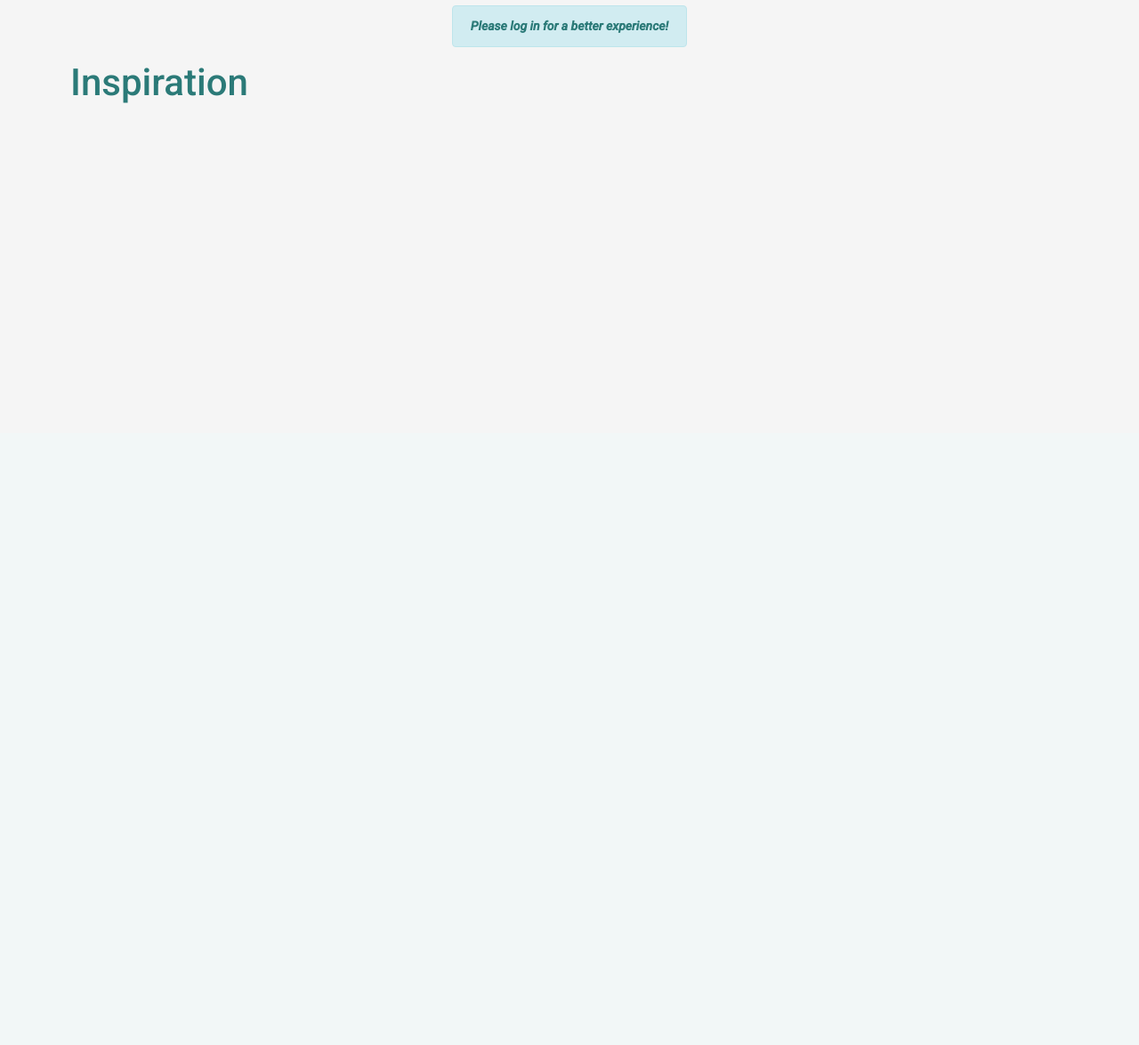
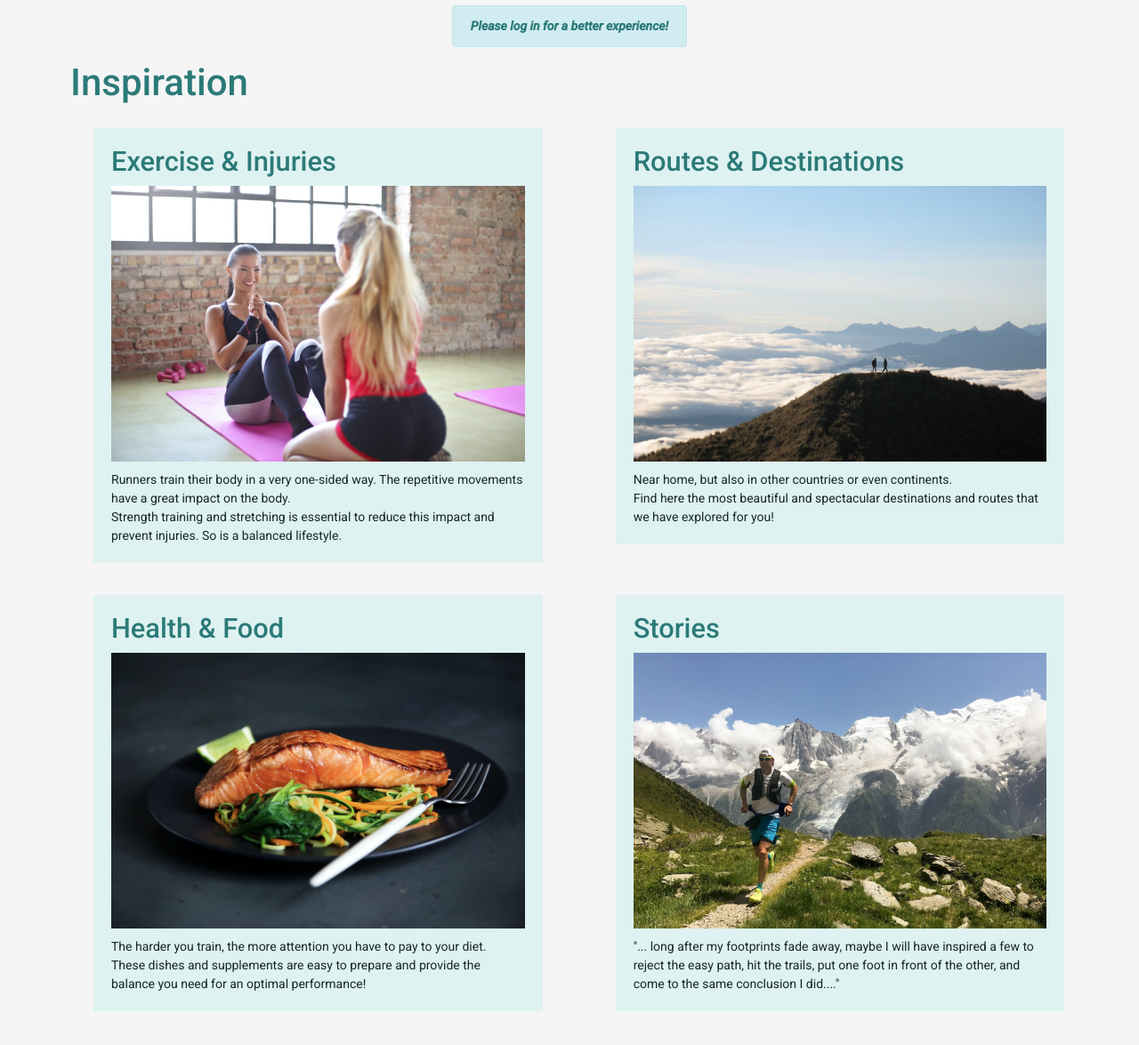
Before and after one commit to RikDuijm/trail-running, a Django app: page /inspiration/ in a window 1280 px wide. Shown: the part 313-1488 px from the top of the page at 89% size. Before the commit the page ends 429 px from the top, so only its background shows below. Run offline with Django 3.2, Linux system fonts and the light colour scheme; data that the repository does not hold is empty; some libraries are stand-ins or nearby versions.

Commit message:
created Inspirations categories

```diff
--- a/home/templates/index.html
+++ b/home/templates/index.html
@@ -31,11 +31,11 @@
             </div>
 
             <div class="col-md-5">
-                <a class="nav-link" href="{% url 'get_posts' %}">
+                <a class="nav-link" href="{% url 'get_articles' %}">
                 <div class="feature">
                     <h2>Inspiration</h2>
                     <img src="/media/img/inspiration.jpg" class="feature-image">
-                    <p class="feature-text">Read stories of fellow runners, dream away with their photos and find surprising routes</p>
+                    <p class="feature-text">Stories of fellow runners, suprising routes and destination, how to prevent injuries, tips for a healthy and balanced diet. Read it all here!</p>
                 </div>
                 </a>
             </div>
@@ -45,7 +45,7 @@
                 <div class="feature">
                     <h2>Community</h2>
                     <img src="/media/img/community.jpg" class="feature-image">
-                    <p class="feature-text">Get in touch with other trailers, train together, have fun!</p>
+                    <p class="feature-text">Get in touch with other trailers, train together, have fun!<br>&nbsp;<br></p>
                 </div>
                 </a>
             </div>
--- a/inspiration/models.py
+++ b/inspiration/models.py
@@ -29,6 +29,7 @@ class Article(models.Model):
     image_three = models.ImageField(upload_to="inspiration_images", blank=True, null=True)
     image_four = models.ImageField(upload_to="inspiration_images", blank=True, null=True)
     image_five = models.ImageField(upload_to="inspiration_images", blank=True, null=True)
+    views = models.IntegerField(default=0)
 
     def __str__(self):
         return "{0} - category {1} - by {2}".format(self.title, self.category, self.author)
--- a/inspiration/templates/inspiration.html
+++ b/inspiration/templates/inspiration.html
@@ -10,23 +10,48 @@
             <h1>Inspiration</h1>
                 <div class="row">
 
-            {% for article in articles %}
             <div class="col-xl-6">
+               <a class="nav-link" href="{% url 'routes_destinationsView' %}">
                 <div class="feature">
-                    <h2>{{ article.title|safe }}</h2>
-                    <div class="inspiration" style="background-image: url('{{ MEDIA_URL }}{{ article.main_image }}')"></div>
+                    <h2>Exercise & Injuries</h2>
+                    <img src="/media/inspiration_images/exercise_injuries.jpg" class="feature-image">
+                    <p class="feature-text">Runners train their body in a very one-sided way. The repetitive movements have a great impact on the body.<br>
+                        Strength training and stretching is essential to reduce this impact and prevent injuries. So is a balanced lifestyle.</p>
+                </div>
+                </a>
+            </div>
 
-                    <p class="feature-text">{{ article.introduction|linebreaks }} <br>
-                    {{ article.content_one|safe }}
-                    </p>
+            <div class="col-xl-6">
+                <a class="nav-link" href="{% url 'routes_destinationsView' %}">
+                <div class="feature">
+                    <h2>Routes & Destinations</h2>
+                    <img src="/media/inspiration_images/routes_destinations.jpg" class="feature-image">
+                    <p class="feature-text">Near home, but also in other countries or even continents.<br>
+                        Find here the most beautiful and spectacular destinations and routes that we have explored for you!</p>
+                </div>
+                </a>
+            </div>
 
+            <div class="col-xl-6">
+               <a class="nav-link" href="{% url 'routes_destinationsView' %}">
+                <div class="feature">
+                    <h2>Health & Food</h2>
+                    <img src="/media/inspiration_images/health_food.jpg" class="feature-image">
+                    <p class="feature-text">The harder you train, the more attention you have to pay to your diet.<br>
+                        These dishes and supplements are easy to prepare and provide the balance you need for an optimal performance!</p>
+                </div>
+                </a>
+            </div>
 
-                    <span class="boldtext">Views:</span> {{article.views}}
-
-                    {#<p> <a href="{% url 'article_detailView' article.id %}"  class="btn btn-info">Read more</a></p> #}
+            <div class="col-xl-6">
+              <a class="nav-link" href="{% url 'routes_destinationsView' %}">
+                <div class="feature">
+                    <h2>Stories</h2>
+                    <img src="/media/inspiration_images/stories.jpg" class="feature-image">
+                    <p class="feature-text">"... long after my footprints fade away, maybe I will have inspired a few to reject the easy path, hit the trails, put one foot in front of the other, and come to the same conclusion I did...."</p>
                 </div>
+                </a>
             </div>
-        {% endfor %}
 
         </article>
     </section>
--- a/inspiration/urls.py
+++ b/inspiration/urls.py
@@ -1,7 +1,9 @@
 from django.conf.urls import url
-from .views import get_articlesView, article_detailView
+from .views import get_articlesView, routes_destinationsView, article_detailView
+
 
 urlpatterns = [
     url(r'^$', get_articlesView, name='get_articles'),
-    url(r'^(?P<pk>\d+)/$', article_detailView, name='article_detail'),
+    url(r'^routes_destinations/$', routes_destinationsView, name='routes_destinationsView'),
+    url(r'^(?P<pk>\d+)/$', article_detailView, name='article_detailView'),
 ]
--- a/inspiration/views.py
+++ b/inspiration/views.py
@@ -1,4 +1,4 @@
-from django.shortcuts import render, get_object_or_404
+from django.shortcuts import render, get_object_or_404, redirect
 from django.utils import timezone
 from .models import Article
 
@@ -13,6 +13,11 @@ def get_articlesView(request):
     return render(request, "inspiration.html", {'articles': articles})
 
 
+def routes_destinationsView(request):
+    articles = Article.objects.filter(category='destinations')
+    return render(request, "routes_destinations.html", {'articles': articles})
+
+
 def article_detailView(request, pk):
     """
     Create a view that returns a single
```
Also changed, not shown: inspiration/templates/article.html (added, +32 -0 lines), inspiration/templates/routes_destinations.html (added, +33 -0 lines), inspiration/migrations/0005_article_views.py (added), media/inspiration_images/IMG-20181007-WA0008.jpg (deleted), media/inspiration_images/andes-1.jpg (added), media/inspiration_images/andes-2.jpg (added), media/inspiration_images/destinations.jpg (deleted), media/inspiration_images/exercise_injuries.jpg (renamed from media/inspiration_images/training_mKQlDDw.jpg), media/inspiration_images/health_food_RRCLVoH.jpg (deleted), media/inspiration_images/routes_destinations.jpg (renamed from media/inspiration_images/destinations_MI8vq2q.jpg), media/inspiration_images/stories.jpg (added), media/inspiration_images/trail_run.jpg (deleted), media/inspiration_images/trail_run_t4307Kw.jpg (deleted), media/inspiration_images/training.jpg (deleted).
